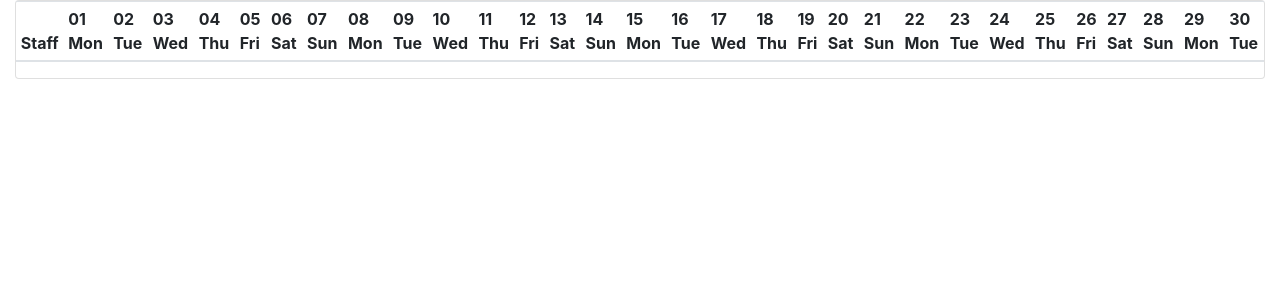
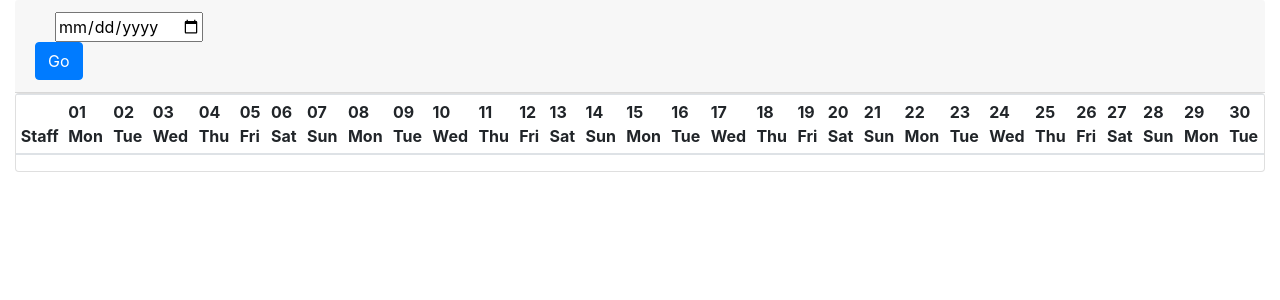
Before and after one commit to Dhawala/fexcon, a PHP site: page / in a window 1280 px wide. Shown: the top 300 px of the page. Run offline with PHP 8.4, Linux system fonts and the light colour scheme; lists and menus that the app fills with data are empty.

Commit message:
date search added

```diff
--- a/index.php
+++ b/index.php
@@ -43,6 +43,12 @@ $header.= '</tr>'
   <main class="container-fluid">
   <div class="row">
     <div class="col-12">
+    <div class="card-header">
+    <div class="form-check">
+    <input type="date" class="form-input" id="search">
+  </div>
+  <button type="submit" class="btn btn-primary">Go</button>
+    </div>
     <div class="card">
     <div class=" table-responsive">
             <table class="table table-striped table-sm">
```
